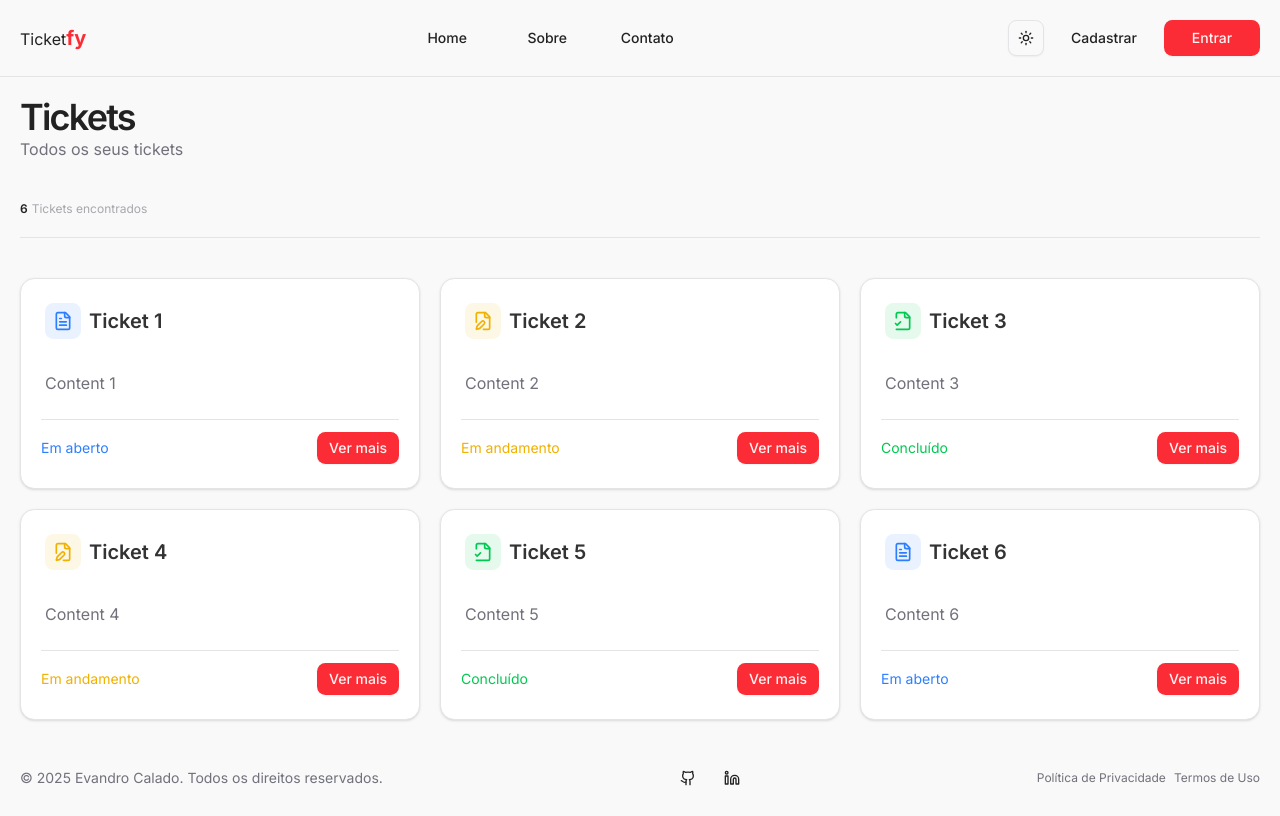
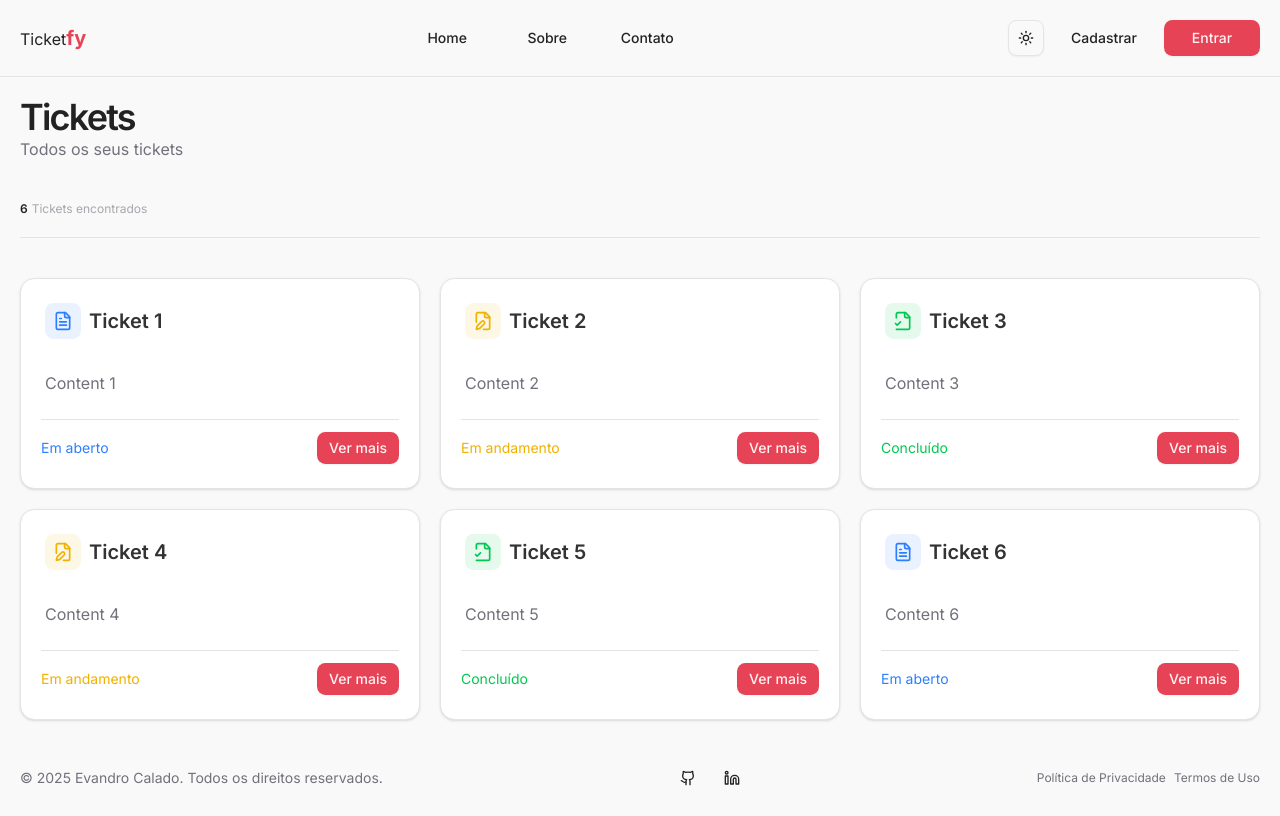
Before and after one commit to EvandroCalado/ticketfy, a Next.js app: page /tickets in a window 1280 px wide. Built offline with nearby package versions, Linux system fonts and the light colour scheme.

Commit message:
refactor: Adjust primary color values in globals.css

```diff
--- a/src/app/globals.css
+++ b/src/app/globals.css
@@ -66,7 +66,7 @@
   --card-foreground: oklch(0.3211 0 0);
   --popover: oklch(1 0 0);
   --popover-foreground: oklch(0.141 0.005 285.823);
-  --primary: oklch(0.637 0.237 25.331);
+  --primary: oklch(0.6248 0.1976 18.97);
   --primary-foreground: oklch(0.971 0.013 17.38);
   --secondary: oklch(0.967 0.001 286.375);
   --secondary-foreground: oklch(0.21 0.006 285.885);
@@ -77,7 +77,7 @@
   --destructive: oklch(0.577 0.245 27.325);
   --border: oklch(0.92 0.004 286.32);
   --input: oklch(0.92 0.004 286.32);
-  --ring: oklch(0.637 0.237 25.331);
+  --ring: oklch(0.6248 0.1976 18.97);
   --chart-1: oklch(0.646 0.222 41.116);
   --chart-2: oklch(0.6 0.118 184.704);
   --chart-3: oklch(0.398 0.07 227.392);
@@ -85,12 +85,12 @@
   --chart-5: oklch(0.769 0.188 70.08);
   --sidebar: oklch(0.985 0 0);
   --sidebar-foreground: oklch(0.141 0.005 285.823);
-  --sidebar-primary: oklch(0.637 0.237 25.331);
+  --sidebar-primary: oklch(0.6248 0.1976 18.97);
   --sidebar-primary-foreground: oklch(0.971 0.013 17.38);
   --sidebar-accent: oklch(0.967 0.001 286.375);
   --sidebar-accent-foreground: oklch(0.21 0.006 285.885);
   --sidebar-border: oklch(0.92 0.004 286.32);
-  --sidebar-ring: oklch(0.637 0.237 25.331);
+  --sidebar-ring: oklch(0.6248 0.1976 18.97);
 }
 
 .dark {
@@ -100,7 +100,7 @@
   --card-foreground: oklch(0.985 0 0);
   --popover: oklch(0.21 0.006 285.885);
   --popover-foreground: oklch(0.985 0 0);
-  --primary: oklch(0.637 0.237 25.331);
+  --primary: oklch(0.6248 0.1976 18.97);
   --primary-foreground: oklch(0.971 0.013 17.38);
   --secondary: oklch(0.274 0.006 286.033);
   --secondary-foreground: oklch(0.985 0 0);
@@ -111,7 +111,7 @@
   --destructive: oklch(0.704 0.191 22.216);
   --border: oklch(1 0 0 / 10%);
   --input: oklch(1 0 0 / 15%);
-  --ring: oklch(0.637 0.237 25.331);
+  --ring: oklch(0.6248 0.1976 18.97);
   --chart-1: oklch(0.488 0.243 264.376);
   --chart-2: oklch(0.696 0.17 162.48);
   --chart-3: oklch(0.769 0.188 70.08);
@@ -119,12 +119,12 @@
   --chart-5: oklch(0.645 0.246 16.439);
   --sidebar: oklch(0.21 0.006 285.885);
   --sidebar-foreground: oklch(0.985 0 0);
-  --sidebar-primary: oklch(0.637 0.237 25.331);
+  --sidebar-primary: oklch(0.6248 0.1976 18.97);
   --sidebar-primary-foreground: oklch(0.971 0.013 17.38);
   --sidebar-accent: oklch(0.274 0.006 286.033);
   --sidebar-accent-foreground: oklch(0.985 0 0);
   --sidebar-border: oklch(1 0 0 / 10%);
-  --sidebar-ring: oklch(0.637 0.237 25.331);
+  --sidebar-ring: oklch(0.6248 0.1976 18.97);
 }
 
 @layer base {
```
